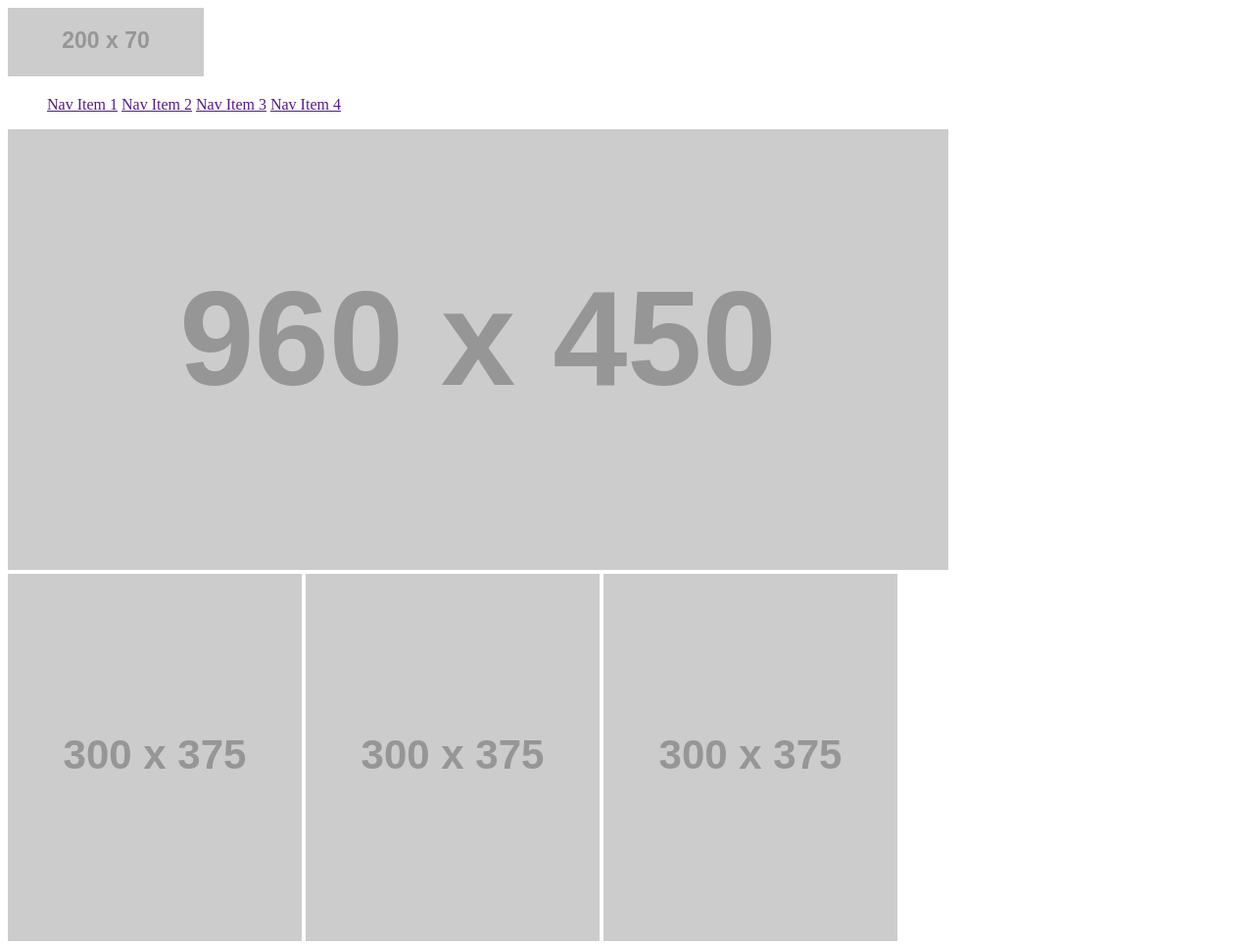
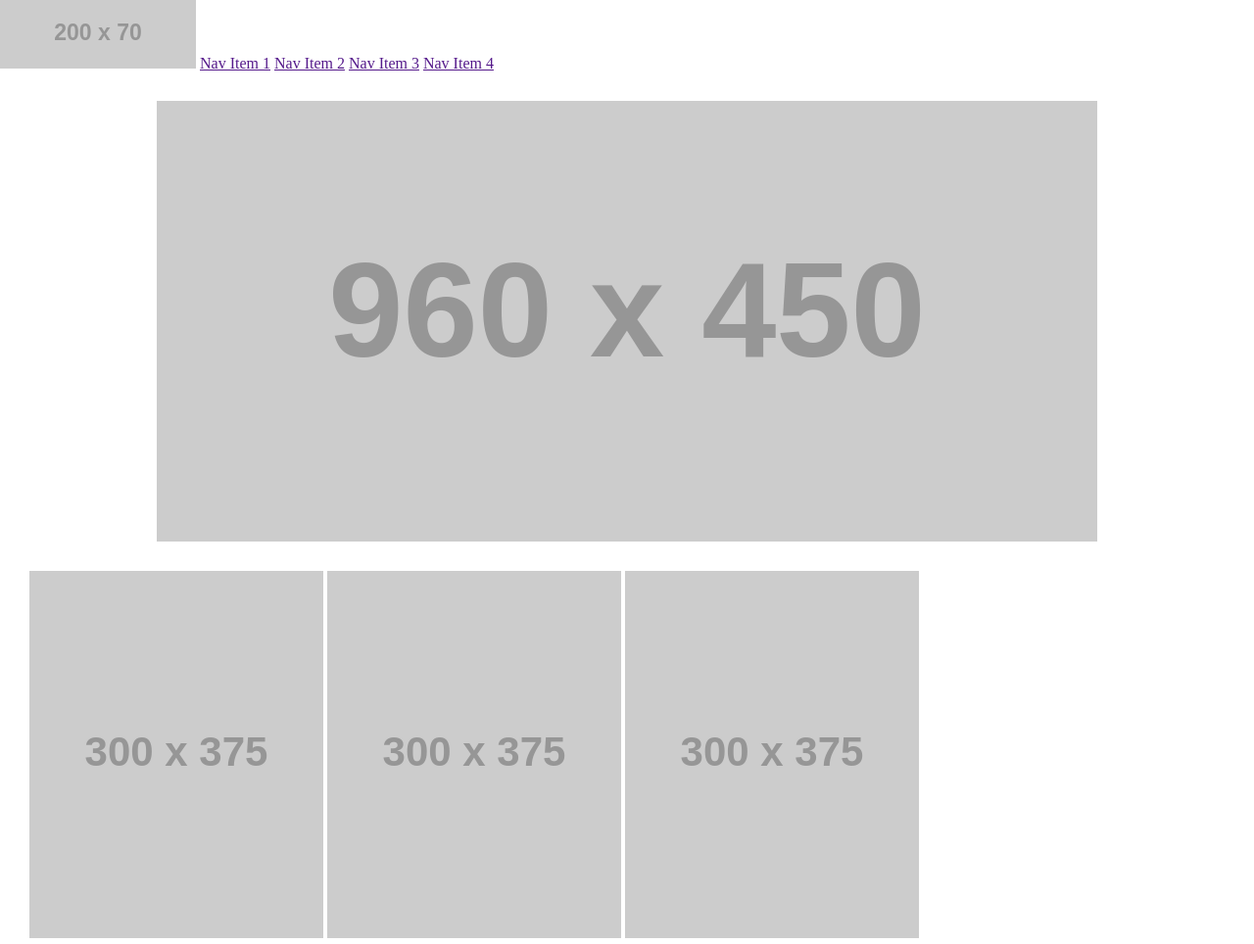
Before and after one commit to dezteague/wireframe-exercise, a plain HTML site: page index.html in a window 1280 px wide. Shown: the top 964 px of the page at 98% size. Drawn offline with Linux system fonts and the light colour scheme; placeholder pictures from the web are drawn by us.

Commit message:
addd margins, aligned text and nav right

```diff
--- a/index.html
+++ b/index.html
@@ -1,7 +1,9 @@
 <!DOCTYPE html>
 <html>
 <head>
-	<title>wireframe-exercise</title>
+    <title>wireframe-exercise</title>
+    <link rel="stylesheet" href="reset.css">
+    <link rel="stylesheet" href="style.css">
 </head>
 <body>
   <header>
--- a/style.css
+++ b/style.css
@@ -0,0 +1,21 @@
+nav {
+    display: inline-block;
+    vertical-align: right;
+    margin-block-end: 30px;
+}
+
+#heroimage {
+    display: block;
+    margin: auto;
+    margin-block-end: 30px;
+}
+
+.subbanner {
+    margin: 30px;
+}
+
+#featuredsection {
+    display: inline;
+    float: left;
+    margin: 30px;
+}
```
